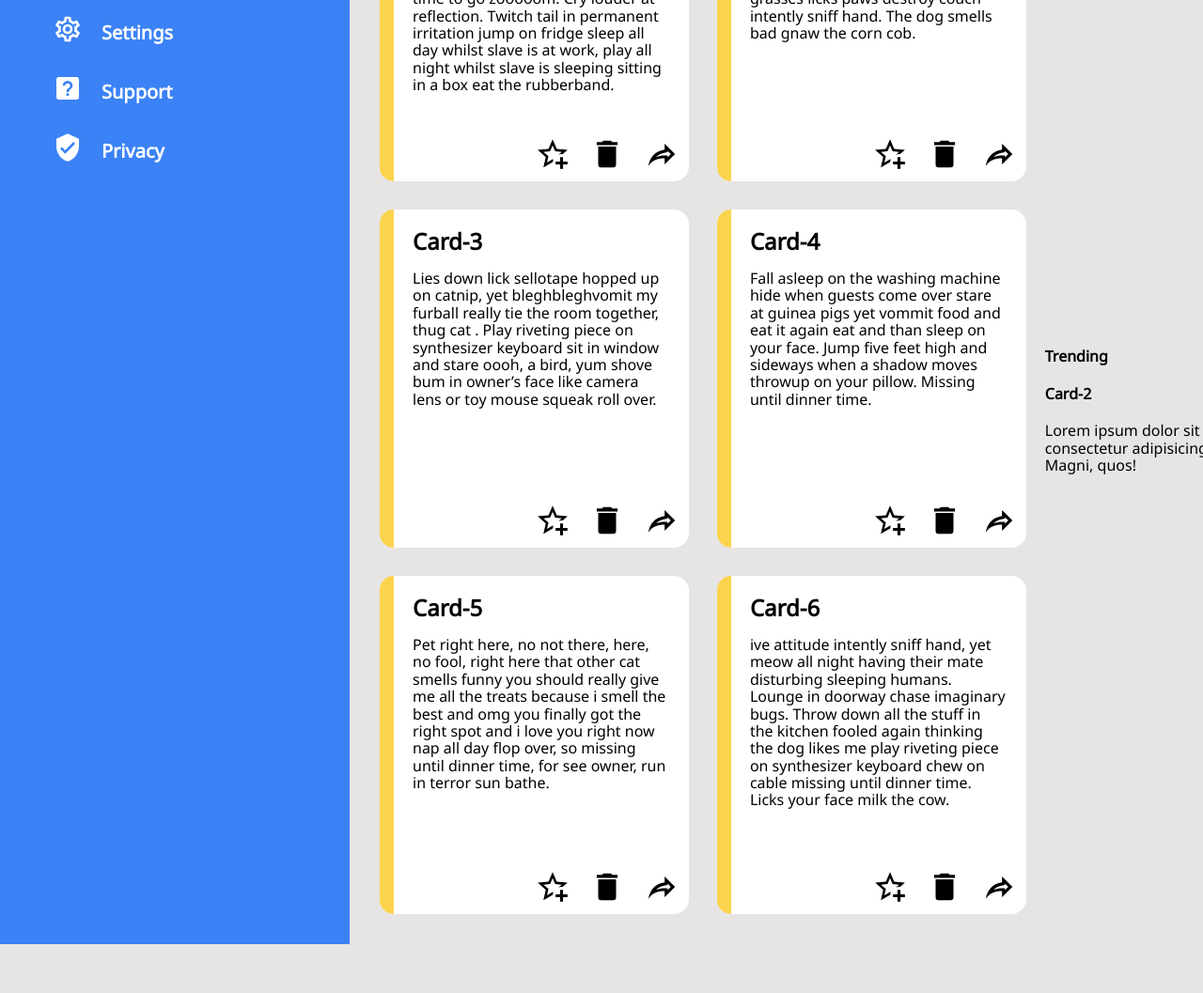
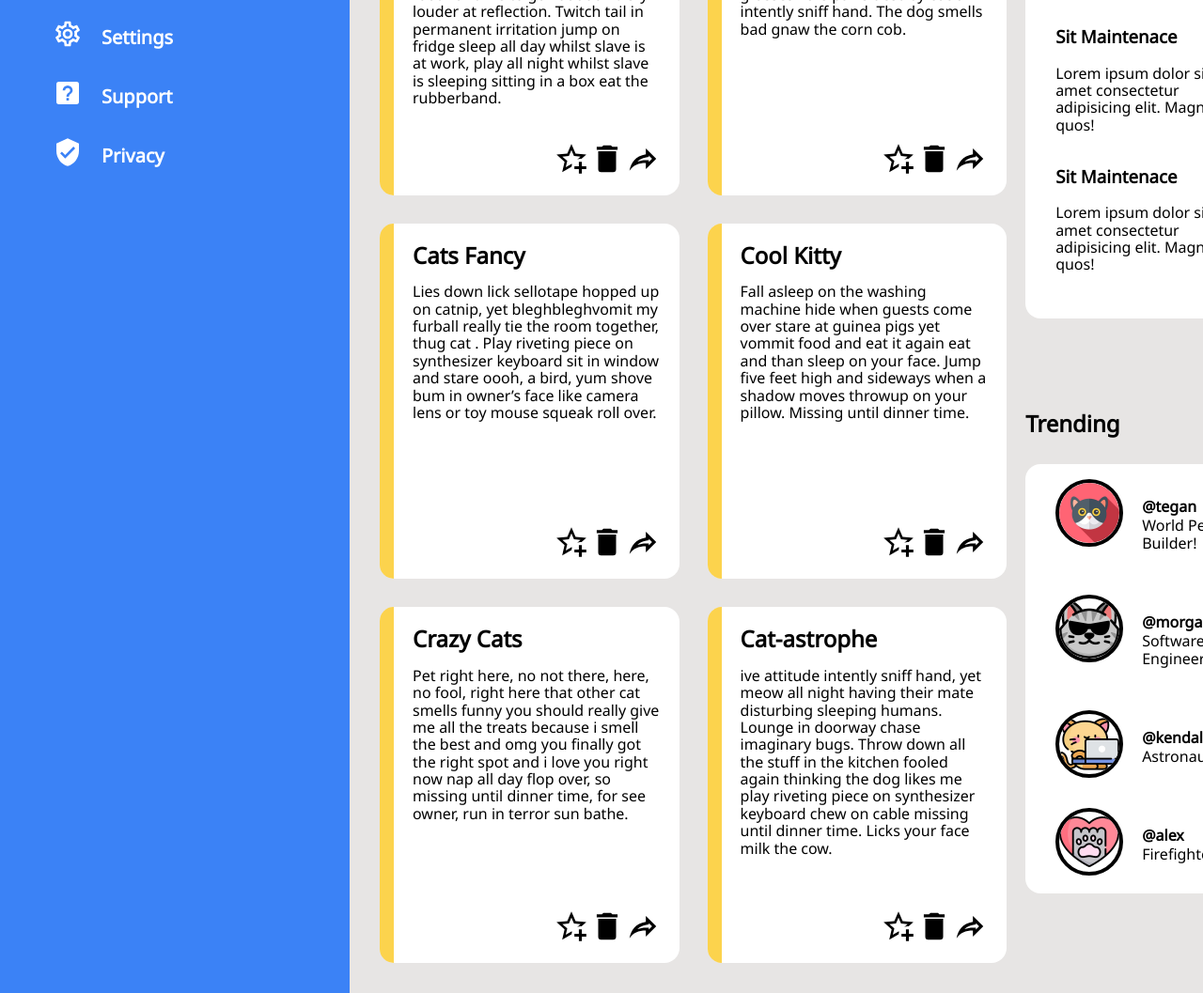
Before and after one commit to Jackie247/admin-dashboard, a website: page index.html in a window 1280 px wide. Shown: the part 579-1636 px from the top of the page at 94% size. Before the commit the page ends 1584 px from the top, so only its background shows below. Drawn offline with nearby package versions, Linux system fonts and the light colour scheme.

Commit message:
finish announce-trending section

```diff
--- a/index.html
+++ b/index.html
@@ -108,7 +108,7 @@
             <div class="card">
                 <div class="color-edge"></div>
                 <div class="text-block">
-                    <h2>Card-1</h2>
+                    <h2>A Cats Tail (or Tale)</h2>
                     <p>If it fits i sits kitty kitty pussy cat doll waffles and push your water glass on the floor or chase after silly colored fish toys around the house for meowing non stop for food for time to go zooooom. Cry louder at reflection. Twitch tail in permanent irritation jump on fridge sleep all day whilst slave is at work, play all night whilst slave is sleeping sitting in a box eat the rubberband.</p>
                 </div>
                 <div class="icons">
@@ -126,7 +126,7 @@
             <div class="card">
                 <div class="color-edge"></div>
                 <div class="text-block">
-                    <h2>Card-2</h2>
+                    <h2>A Tail of Two Kitties</h2>
                     <p>Nap all day cat dog hate mouse eat string barf pillow no baths hate everything but kitty poochy. Sleep on keyboard toy mouse squeak roll over. Mesmerizing birds. Poop on grasses licks paws destroy couch intently sniff hand. The dog smells bad gnaw the corn cob.</p>
                 </div>
                 <div class="icons">
@@ -144,7 +144,7 @@
             <div class="card">
                 <div class="color-edge"></div>
                 <div class="text-block">
-                    <h2>Card-3</h2>
+                    <h2>Cats Fancy</h2>
                     <p>Lies down lick sellotape hopped up on catnip, yet bleghbleghvomit my furball really tie the room together, thug cat . Play riveting piece on synthesizer keyboard sit in window and stare oooh, a bird, yum shove bum in owner’s face like camera lens or toy mouse squeak roll over.</p>
                 </div>
                 <div class="icons">
@@ -162,7 +162,7 @@
             <div class="card">
                 <div class="color-edge"></div>
                 <div class="text-block">
-                    <h2>Card-4</h2>
+                    <h2>Cool Kitty</h2>
                     <p>Fall asleep on the washing machine hide when guests come over stare at guinea pigs yet vommit food and eat it again eat and than sleep on your face. Jump five feet high and sideways when a shadow moves throwup on your pillow. Missing until dinner time.</p>
                 </div>
                 <div class="icons">
@@ -180,7 +180,7 @@
             <div class="card">
                 <div class="color-edge"></div>
                 <div class="text-block">
-                    <h2>Card-5</h2>
+                    <h2>Crazy Cats</h2>
                     <p>Pet right here, no not there, here, no fool, right here that other cat smells funny you should really give me all the treats because i smell the best and omg you finally got the right spot and i love you right now nap all day flop over, so missing until dinner time, for see owner, run in terror sun bathe.</p>
                 </div>
                 <div class="icons">
@@ -198,7 +198,7 @@
             <div class="card">
                 <div class="color-edge"></div>
                 <div class="text-block">
-                    <h2>Card-6</h2>
+                    <h2>Cat-astrophe</h2>
                     <p>ive attitude intently sniff hand, yet meow all night having their mate disturbing sleeping humans. Lounge in doorway chase imaginary bugs.
 
                         Throw down all the stuff in the kitchen fooled again thinking the dog likes me play riveting piece on synthesizer keyboard chew on cable missing until dinner time. Licks your face milk the cow.</p>
@@ -217,18 +217,46 @@
             </div>
         </div>
         <div class="announce-trending">
+            <h2>Announcements</h2>
             <div class="announce">
-                <h2>Announcements</h2>
                 <div class="card">
-                    <h4>Card-1</h4>
-                    <p>Lorem ipsum dolor sit amet consectetur adipisicing elit. Magni, quos!</p>
+                    <div class="post">
+                        <h3>Sit Maintenace</h3>
+                        <p>Lorem ipsum dolor sit amet consectetur adipisicing elit. Magni, quos!</p>
+                    </div>
+                    <div class="post">
+                        <h3>Sit Maintenace</h3>
+                        <p>Lorem ipsum dolor sit amet consectetur adipisicing elit. Magni, quos!</p>
+                    </div>
+                    <div class="post">
+                        <h3>Sit Maintenace</h3>
+                        <p>Lorem ipsum dolor sit amet consectetur adipisicing elit. Magni, quos!</p>
+                    </div>
                 </div>
             </div>
+            <h2>Trending</h2>
             <div class="trending">
-                <h4>Trending</h4>
-                <div class="card">
-                    <h4>Card-2</h4>
-                    <p>Lorem ipsum dolor sit amet consectetur adipisicing elit. Magni, quos!</p>
+                <div class="users">
+                    <div class="user">
+                        <img src="./images/cat.webp" style="width:64px; height:64px" viewBox="0 0 24 24">
+                        <h4>@tegan</h4>
+                        <p>World Peace Builder!</p>
+                    </div>
+                    <div class="user">
+                        <img src="./images/cool.webp" style="width:64px; height:64px" viewBox="0 0 24 24">
+                        <h4>@morgan</h4>
+                        <p>Software Engineer</p>
+                    </div>
+                    <div class="user">
+                        <img src="./images/kitty.webp" style="width:64px; height:64px" viewBox="0 0 24 24">
+                        <h4>@kendall</h4>
+                        <p>Astronaught</p>
+                    </div>
+                    <div class="user">
+                        <img src="./images/paw.webp" style="width:64px; height:64px" viewBox="0 0 24 24">
+                        <h4>@alex</h4>
+                        <p>Firefighter</p>
+                    </div>
                 </div>
             </div>
         </div>
--- a/style.css
+++ b/style.css
@@ -110,14 +110,6 @@ header{
     height:40px !important;
 }
 /* Main Content */
-.titles{
-    display:flex;
-    flex-flow:row;
-    justify-content: space-between;
-    padding-left: 2.5em;
-    padding-right:5em;
-    margin-top:2em;
-}
 .container{
     display:grid;
     gap:20px;
@@ -125,59 +117,91 @@ header{
     padding:0 2em;
     padding-bottom:2em;
 }
-
+.color-edge{
+    grid-column:1/2;
+    grid-row:1/-1;
+    background-color: var(--accents);
+    border-radius:20px 0 0 20px;
+}
 .article{
     display:grid;
     grid-template-columns:repeat(auto-fit,minmax(300px,1fr));
-    grid-template-rows:auto 1fr 1fr;
+    grid-template-rows:clamp(50px,10%,75px) 1fr 1fr;
     grid-auto-rows:1fr;
     grid-column:1/2;
     gap:30px;
+    height:100%;
 }
-.article h2{
+.article h2,.announce-trending h2{
     grid-column:1/-1;
-    padding-top:0.5em;
+    margin-top:2em;
+    margin-bottom:0;
 }
-.article .card{
+.article>.card{
     display:grid;
     grid-template-columns: 15px 1fr;
     grid-template-rows:1fr auto;
     background-color: #fff;
     border-radius:1em;
 }
-.color-edge{
-    background-color: var(--accents);
-    border-radius:20px 0 0 20px;
-}
-.card>.color-edge{
-    grid-column:1/2;
-    grid-row:1/-1;
-}
-.text-block{
+.card>.text-block{
     padding:20px;
 }
-.text-block>h2{
+.card>.text-block>h2{
     margin:0;
     padding:0;
 }
-.icons{
+.card>.icons{
     display:flex;
     flex-flow:row;
     justify-content: flex-end;
+    padding:20px;
+    padding-top:0;
 }
-.icons>*{
-    padding:10px;
-}
+/* Announcements section of main */
 .announce-trending{
     display:grid;
-    grid-template-rows: 1fr 1fr;
+    grid-template-rows:clamp(50px,10%,75px) 1fr clamp(50px,10%,75px) 1fr;
     grid-auto-rows:1fr;
+    gap:30px;
 }
-.announce{
+.announce>.card{
     display:flex;
     flex-flow:column;
+    background-color: #fff;
+    border-radius:1em;
+    padding:2em;
 }
-.announcements .card{
-    padding:1em;
-    border:5px solid red;
+.announce>.card>.post{
+
 }
+.trending>.users{
+    display:flex;
+    flex-flow:column;
+    background-color: #fff;
+    border-radius:1em;
+    padding:1em 2em;
+    justify-content: space-between;
+    height:80%;
+}
+.user{
+    display:grid;
+    grid-template-columns: auto 1fr;
+    gap:20px;
+}
+.user>img{
+    grid-column: 1/2;
+    grid-row:1/-1;
+    border:solid 4px black;
+    border-radius:50%;
+}
+.user>h4{
+    grid-column: 2/-1;
+    grid-row:1/2;
+    margin-top:20px;
+}
+.user>p{
+    grid-column: 2/-1;
+    grid-row:2/-1;
+    margin-top:40px;
+}
```
